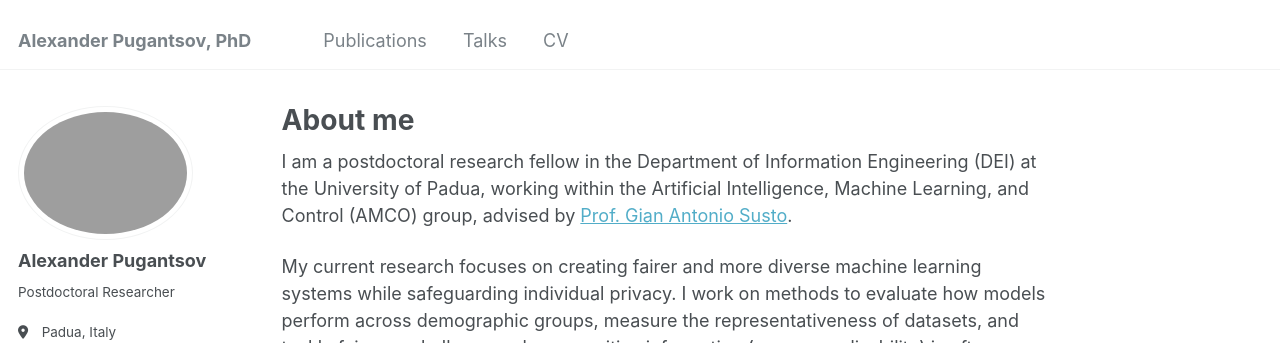
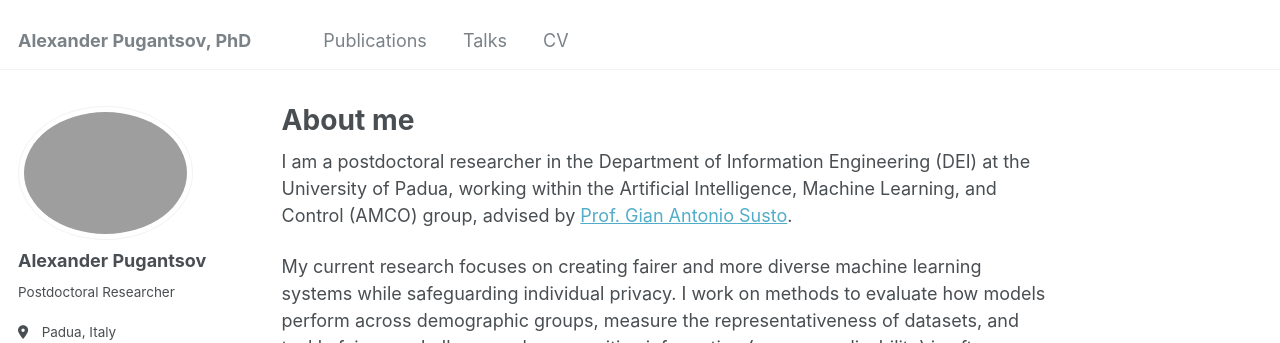
Before and after one commit to pugantsov/pugantsov.github.io, a Jekyll site: the page built from _pages/about.md, in a window 1280 px wide and 1113 px high. Shown: the top 343 px of the window. Built offline with Jekyll 4.4.1, drawn with Linux system fonts in a browser that asks for light colours; some web fonts are replaced.

Commit message:
Update about.md

```diff
--- a/_pages/about.md
+++ b/_pages/about.md
@@ -7,7 +7,7 @@ redirect_from:
   - /about.html
 ---
 
-I am a postdoctoral research fellow in the Department of Information Engineering (DEI) at the University of Padua, working within the Artificial Intelligence, Machine Learning, and Control (AMCO) group, advised by [Prof. Gian Antonio Susto](https://scholar.google.com/citations?user=7bgABaoAAAAJ).
+I am a postdoctoral researcher in the Department of Information Engineering (DEI) at the University of Padua, working within the Artificial Intelligence, Machine Learning, and Control (AMCO) group, advised by [Prof. Gian Antonio Susto](https://scholar.google.com/citations?user=7bgABaoAAAAJ).
 
 My current research focuses on creating fairer and more diverse machine learning systems while safeguarding individual privacy. I work on methods to evaluate how models perform across demographic groups, measure the representativeness of datasets, and tackle fairness challenges where sensitive information (e.g., race, disability) is often unavailable. By leveraging *quantification learning*---a statistical approach to estimate proportions in data---I aim to design systems that promote equity and inclusivity in machine learning models without compromising privacy.
 
```
